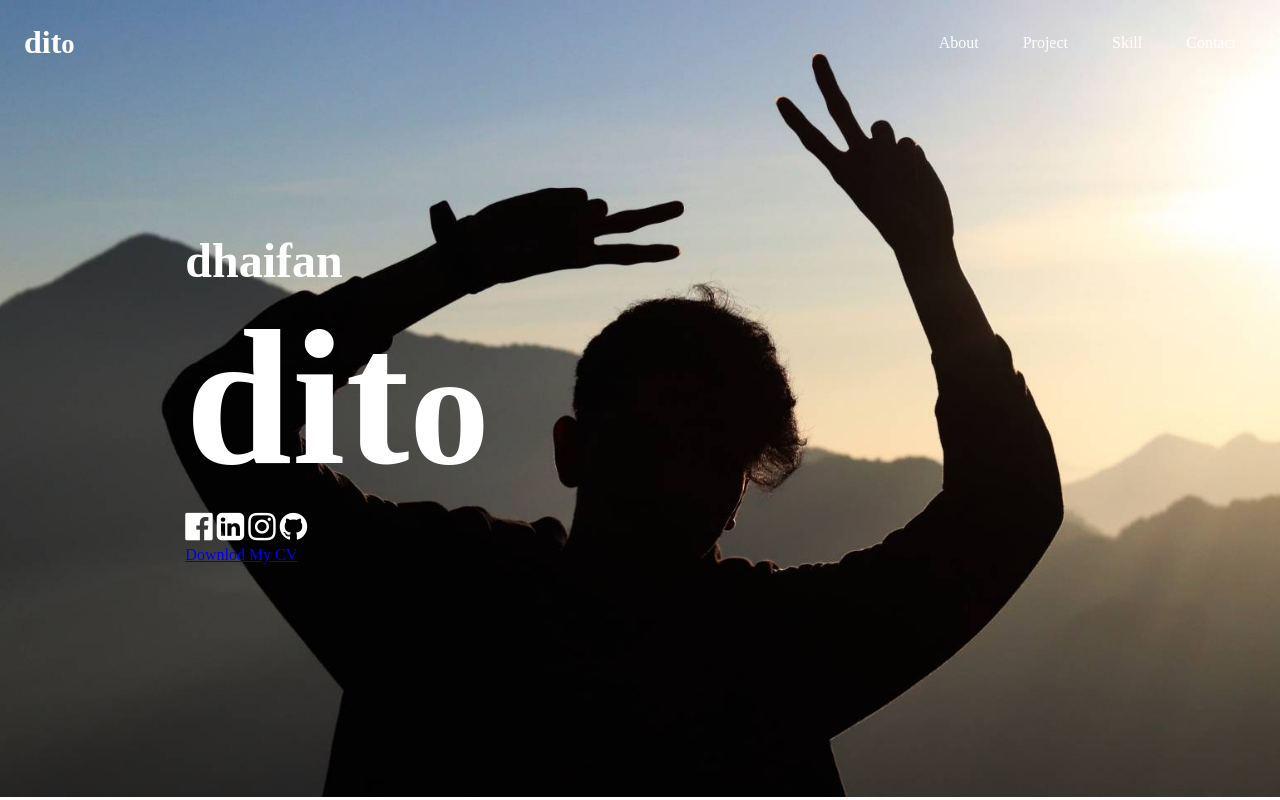
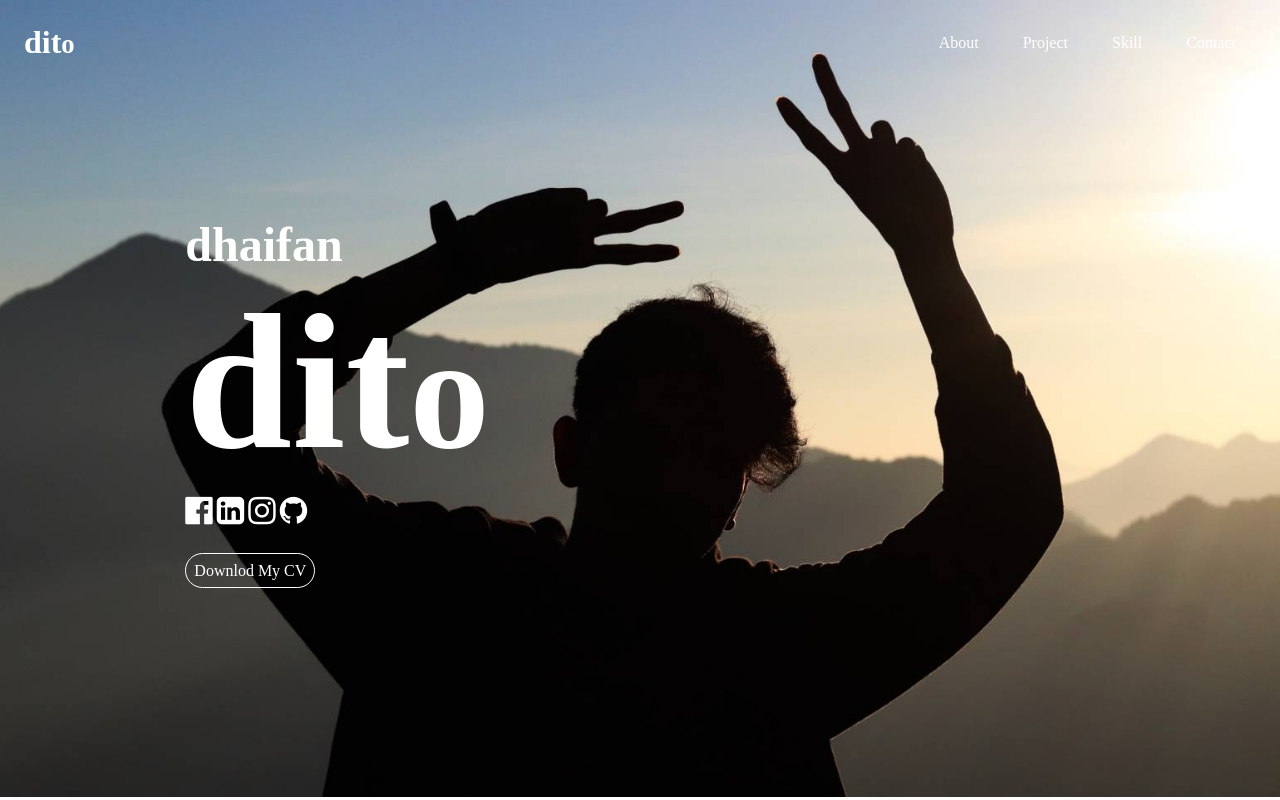
Before and after one commit to dhaifandito/dhaifandito.github.io, a plain HTML site: page index.html in a window 1280 px wide. Shown: the top 800 px of the page. Drawn offline with Linux system fonts and the light colour scheme; a web font is replaced by a local one.

Commit message:
Update style.css

```diff
--- a/style.css
+++ b/style.css
@@ -125,6 +125,21 @@ header .head_container{
 }
 .home .home_container h2{
     font-size: 2em;
+}
+
+.home .cv{
+    margin-top: 2em;
+}
+.home .cv a{
+    text-decoration: none;
+    color:white;
+    border:1px white solid;
+    border-radius: 2em;
+    padding: .5em;
+}
+.home .cv a:hover{
+    color:gold;
+    border:1px gold solid;
 }
 .socmed a{
     font-size:2em;
```
